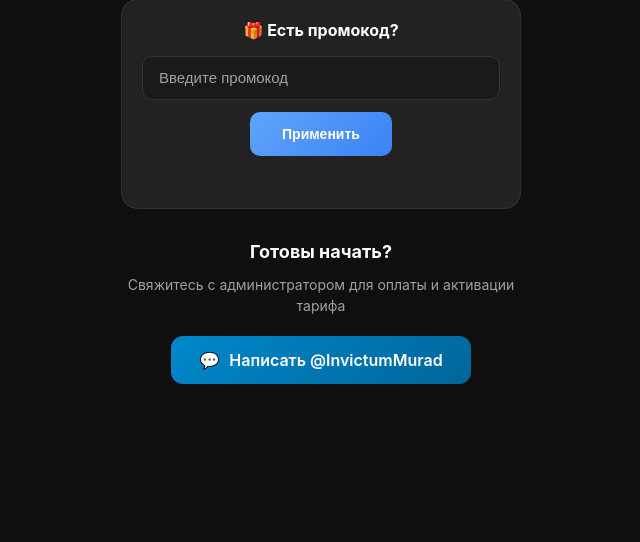
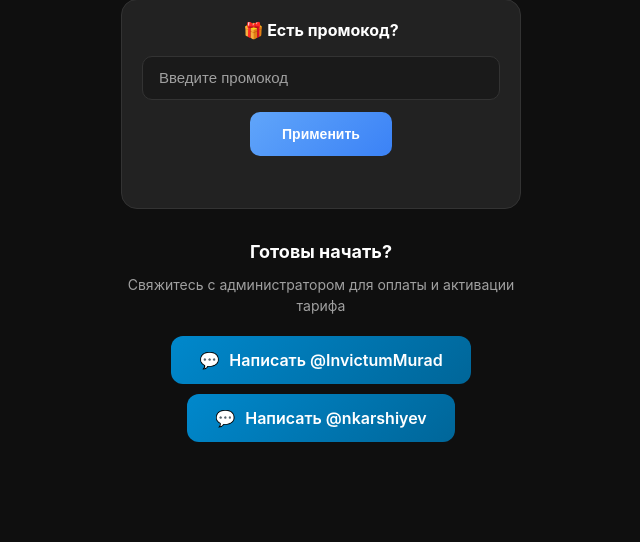
Before and after one commit to judex14turk-oss/F2F, a Flask app: page /webapp/tariffs in a window 1280 px wide. Shown: the part 1490-2032 px from the top of the page, without its empty margins (319-959 px from the left). Before the commit the page ends 1874 px from the top, so only its background shows below. Run offline with Flask 3, Linux system fonts and the light colour scheme; some libraries are stand-ins or nearby versions.

Commit message:
Add a second administrator contact option to advertising and tariffs pages
Update templates/advertising.html and templates/tariffs.html to include a new contact button for @nkarshiyev, providing users with an additional contact for inquiries.

Replit-Commit-Author: Agent
Replit-Commit-Session-Id: e4caf7c7-db3b-4f08-ba8b-dc6cfd11ca98
Replit-Commit-Checkpoint-Type: full_checkpoint
Replit-Commit-Event-Id: 08651a71-0ea0-4569-9967-1182c95dcce4
Replit-Commit-Screenshot-Url: https://storage.googleapis.com/screenshot-production-us-central1/446626a4-d583-4535-9432-6a960a73e398/e4caf7c7-db3b-4f08-ba8b-dc6cfd11ca98/yDSUmho
Replit-Helium-Checkpoint-Created: true

```diff
--- a/templates/advertising.html
+++ b/templates/advertising.html
@@ -243,6 +243,10 @@
             <span>💬</span>
             <span>Написать @InvictumMurad</span>
         </a>
+        <a href="https://t.me/nkarshiyev" class="contact-btn" style="margin-top: 10px;">
+            <span>💬</span>
+            <span>Написать @nkarshiyev</span>
+        </a>
     </div>
 
     <script>
--- a/templates/tariffs.html
+++ b/templates/tariffs.html
@@ -554,6 +554,10 @@
             <span>💬</span>
             <span>Написать @InvictumMurad</span>
         </a>
+        <a href="https://t.me/nkarshiyev" class="contact-btn" style="margin-top: 10px;">
+            <span>💬</span>
+            <span>Написать @nkarshiyev</span>
+        </a>
     </div>
 
     <script>
```
Also changed, not shown: attached_assets/image_1766406108554.png (added), attached_assets/image_1766406154240.png (added).
